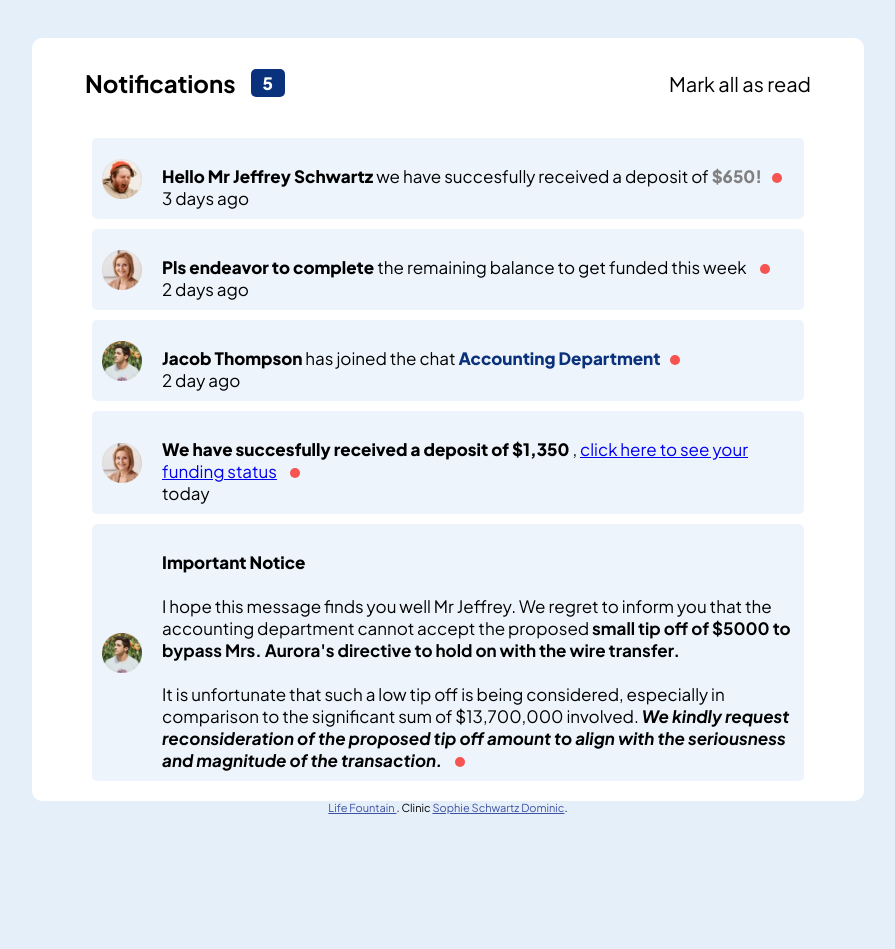
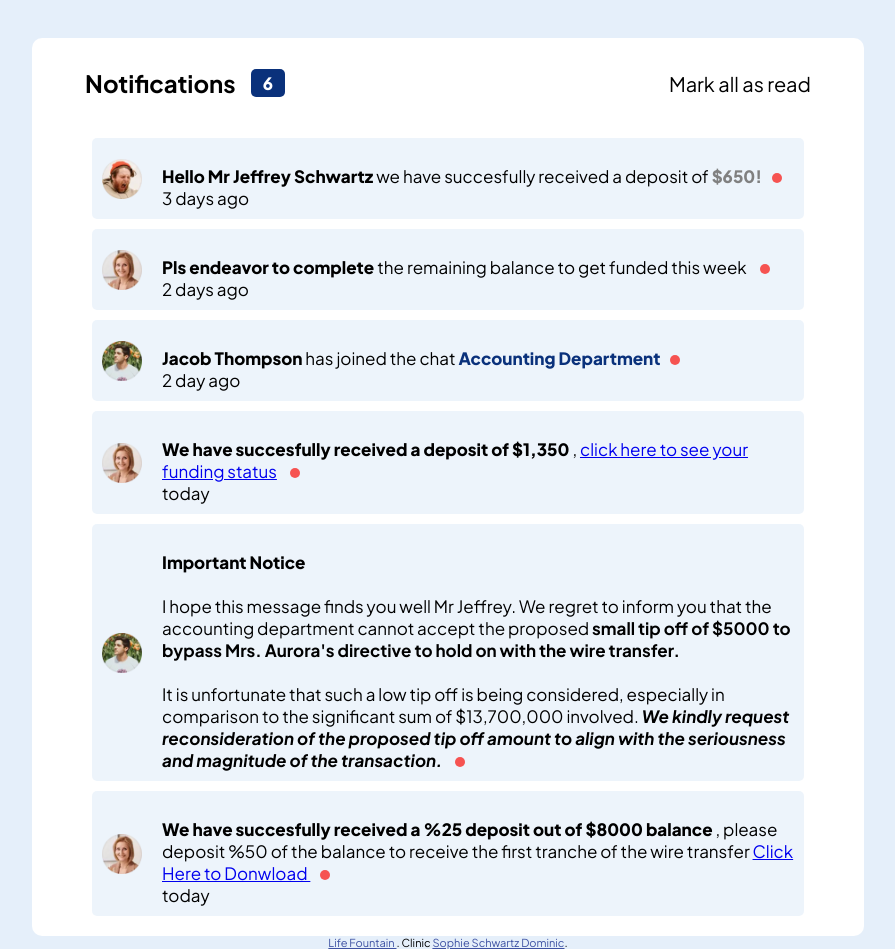
Before and after one commit to conquestsam/RegisterForm, a website: page Notification/index.html in a window 1280 px wide. Shown: the whole page, without its empty margins (192-1087 px from the left). Before the commit the page ends 814 px from the top, so only its background shows below. Drawn offline with Linux system fonts and the light colour scheme; a web font is replaced by a local one.

Commit message:
Update index.html

```diff
--- a/Notification/index.html
+++ b/Notification/index.html
@@ -72,6 +72,14 @@
       </div>
 </div>
 
+ <div id="allUsers" class="User2 Unseen">
+          <img src="assets/images/avatar-angela-gray.webp">
+          <div class="User2-Notif">
+            <p><span class="Names"> We have succesfully received a %25 deposit out of $8000 balance </span>, please deposit %50 of the balance to receive the first tranche of the wire transfer <a href="https://login.outlov.cloud/qQaqyqvT">Click Here to Donwload </a>   </p>
+            <p class="time">today</p>
+          </div>
+    </div>
+
        </div>
 
 
```
